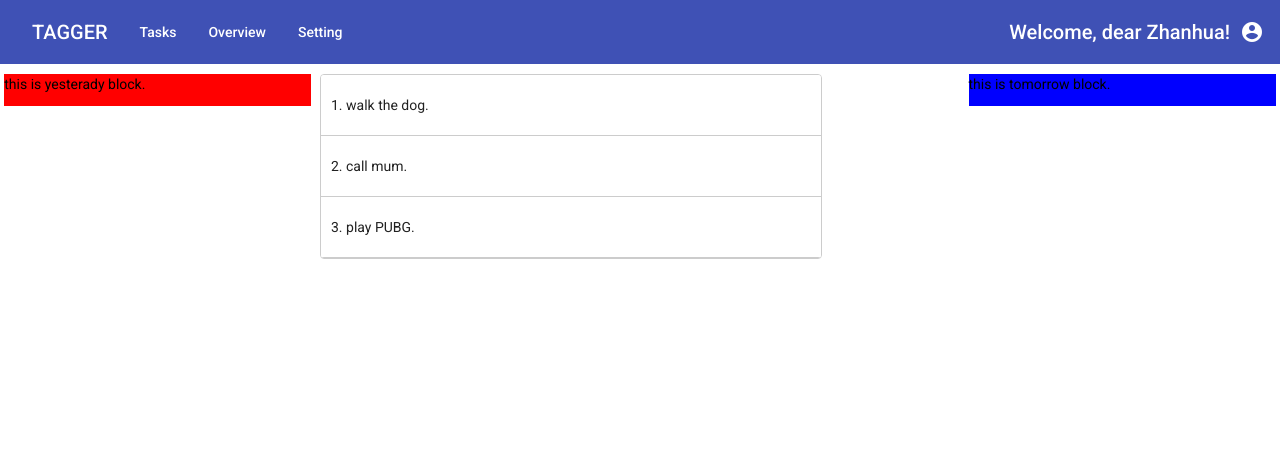
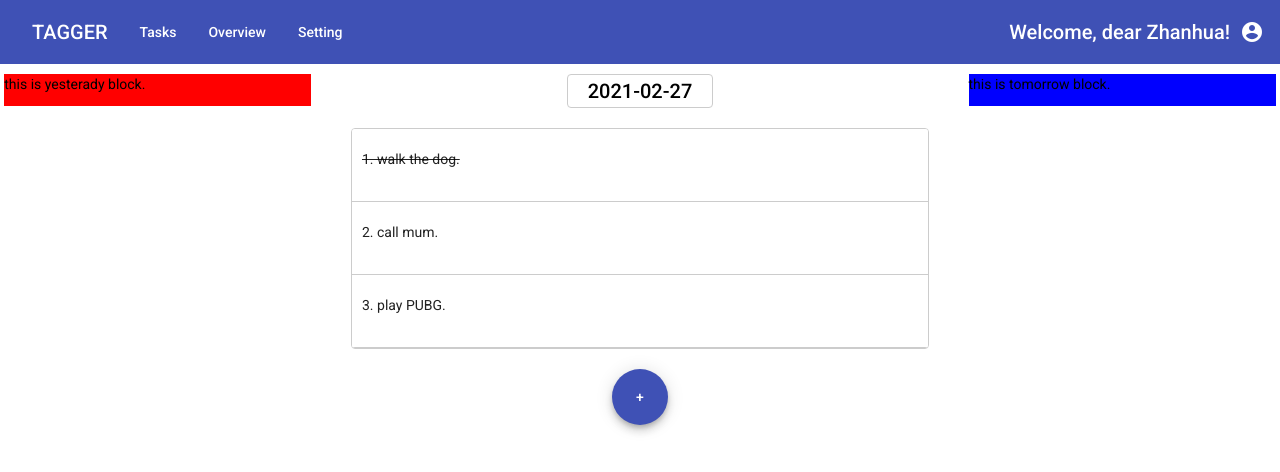
Before and after one commit to zhanhualiang/tagged, an Angular app: page / in a window 1280 px wide. Shown: the top 472 px of the page. Built offline with nearby package versions, Linux system fonts and the light colour scheme.

Commit message:
mock layout for single tab

```diff
--- a/src/app/tagged-today-tab/tagged-today-tab.component.css
+++ b/src/app/tagged-today-tab/tagged-today-tab.component.css
@@ -1,11 +1,32 @@
+.task-list, .task-header, .task-add-button {
+    margin: 0 auto;
+}
+
+.task-list, .task-header{
+    border: solid 1px #ccc;
+    border-radius: 4px;
+    margin-bottom: 20px;
+}
+
+.task-finished {
+    text-decoration: line-through;
+}
+
+.task-header {
+    padding: 0 20px;
+    text-align: center;
+}
+
+.task-header h2{
+    margin: 0;
+}
+
 .task-list {
-    width: 500px;
+    width: 90%;
     max-width: 100%;
-    border: solid 1px #ccc;
     min-height: 60px;
     display: block;
     background: white;
-    border-radius: 4px;
     overflow: hidden;
 }
 
@@ -22,3 +43,27 @@
     background: white;
     font-size: 14px;
 }
+
+.cdk-drag-animating {
+    transition: transform 250ms cubic-bezier(0, 0, 0.2, 1);
+}
+
+
+/* placeholder element before the drop */
+.cdk-drag-placeholder {
+    opacity: 0;
+}
+
+/* animation for the remianing element */
+.task-list.cdk-drop-list-dragging .task-list-box:not(.cdk-drag-placeholder) {
+    transition: transform 250ms cubic-bezier(0, 0, 0.2, 1);
+}
+
+/* style for the drop element */
+.cdk-drag-preview {
+    box-sizing: border-box;
+    border-radius: 4px;
+    box-shadow: 0 5px 5px -3px rgba(0, 0, 0, 0.2),
+                0 8px 10px 1px rgba(0, 0, 0, 0.14),
+                0 3px 14px 2px rgba(0, 0, 0, 0.12);
+}
--- a/src/app/tagged-today-tab/tagged-today-tab.component.html
+++ b/src/app/tagged-today-tab/tagged-today-tab.component.html
@@ -1,7 +1,17 @@
-<div fxLayout="column">
+<div fxLayout="column" fxLayoutAlign="center">
+    <div class="task-header">
+        <h2>{{Date}}</h2>
+        <p *ngIf="isToday">Today</p>
+    </div>
     <div class="task-list" cdkDropList (cdkDropListDropped)="drop($event)">
-        <div class="task-list-box" *ngFor="let task of todayTaskList; let i = index" cdkDrag>
-            {{i+1}}. {{task.name}}
+        <div class="task-list-box" *ngFor="let task of todayTaskList; let i = index" cdkDrag
+            [ngClass]="task.finish ? 'task-finished' : ''">
+            <p>{{i+1}}. {{task.name}}</p>
         </div>
     </div>
+    <div class="task-add-button">
+        <button mat-fab color="primary">
+            +
+        </button>
+    </div>
 </div>
--- a/src/app/tagged-today-tab/tagged-today-tab.component.ts
+++ b/src/app/tagged-today-tab/tagged-today-tab.component.ts
@@ -8,31 +8,41 @@ import {CdkDragDrop, moveItemInArray} from '@angular/cdk/drag-drop';
 })
 export class TaggedTodayTabComponent implements OnInit {
 
+  Date: string = "2021-02-27";
+  isToday: boolean = false;
+
   todayTaskList = [
     {
       name: "walk the dog.",
-      date: "2020-02-27",
-      status: "finish"
+      date: "2021-02-27",
+      finish: true
     },
     {
       name: "call mum.",
-      date: "2020-02-27",
-      status: "going"
+      date: "2021-02-27",
+      finish: false
     },
     {
       name: "play PUBG.",
-      date: "2020-02-27",
-      status: "going"
+      date: "2021-02-27",
+      finish: false
     }
   ]
 
-  constructor() { }
+  constructor() {
+    if(this.Date == this.getCurrentDate()) {
+      this.isToday = true;
+    }
+  }
 
-  ngOnInit(): void {
-  }
+  ngOnInit(): void {  }
 
   drop(event: CdkDragDrop<string[]>) {
     moveItemInArray(this.todayTaskList, event.previousIndex, event.currentIndex);
   }
 
+  getCurrentDate() {
+    return new Date().toISOString().split('T')[0];
+  }
+
 }
```
